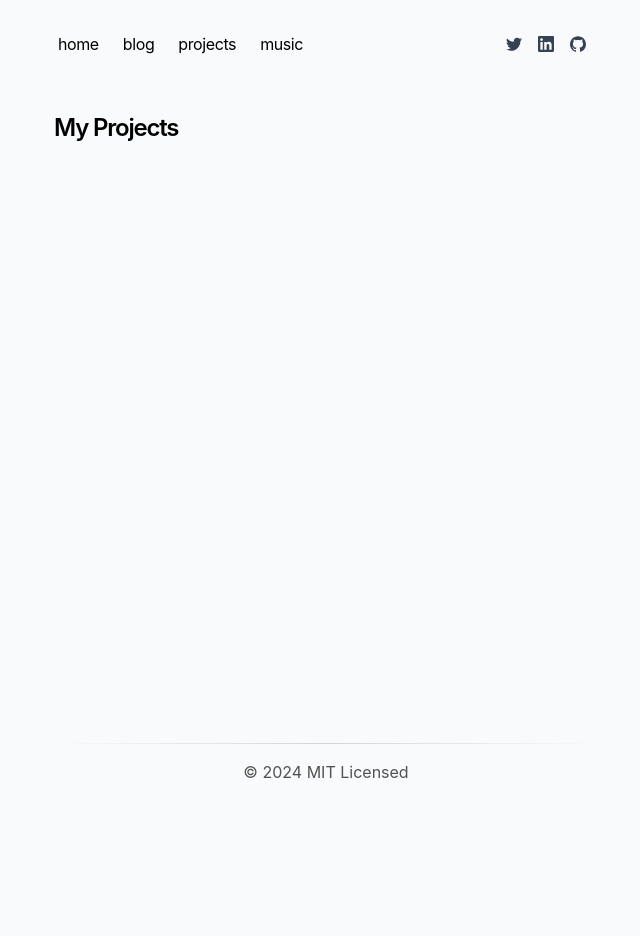
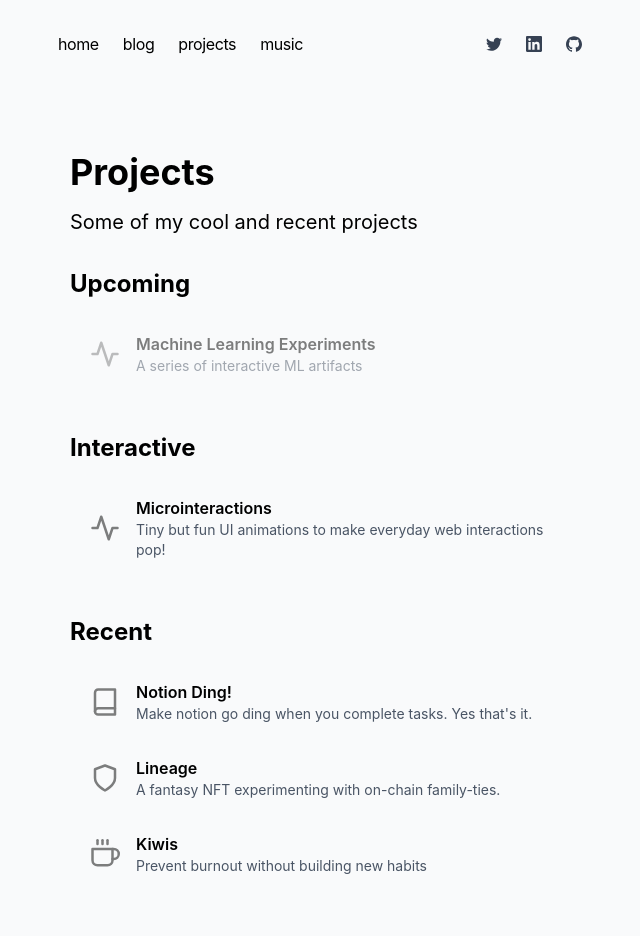
Before and after one commit to lucasdellabella/lucasdellabella.com-next, a Next.js app: page /projects in a window 1280 px wide. Shown: the top 936 px of the page, without its empty margins (314-954 px from the left). Before the commit the page ends 800 px from the top, so only its background shows below. Built offline with nearby package versions, Linux system fonts and the light colour scheme.

Commit message:
Add projects page

```diff
--- /dev/null
+++ b/app/components/list-projects.tsx
@@ -0,0 +1,75 @@
+// components/ListProjects.tsx
+import React from "react";
+import { IconType } from "react-icons";
+import {
+  FiActivity,
+  FiBook,
+  FiCoffee,
+  FiShield,
+  FiUsers,
+} from "react-icons/fi";
+import HoverEffect from "./ui/hover-effect";
+
+interface Project {
+  name: string;
+  link?: string;
+  desc: string;
+  icon: string;
+}
+
+interface ListProjectsProps {
+  projects: Record<string, Project[]>;
+}
+
+const iconMap: Record<string, IconType> = {
+  robot: FiActivity,
+  sparkle: FiActivity,
+  "book-open": FiBook,
+  shield: FiShield,
+  users: FiUsers,
+  toast: FiCoffee,
+  fruit: FiCoffee, // Using coffee icon as a placeholder for fruit
+};
+
+const ListProjects: React.FC<ListProjectsProps> = ({ projects }) => {
+  return (
+    <>
+      {Object.entries(projects).map(([key, items]) => (
+        <div key={key} className="mb-10">
+          <h4 className="text-2xl font-bold mb-4">{key}</h4>
+          <div className="grid grid-cols-1">
+            {items.map((item, idx) => {
+              const Icon = iconMap[item.icon] || FiCoffee;
+              return (
+                <HoverEffect>
+                  <a
+                    key={idx}
+                    href={item.link}
+                    target="_blank"
+                    rel="noopener noreferrer"
+                    className={`flex items-center py-1 px-2 rounded-lg transition-colors ${
+                      item.link
+                        ? "cursor-pointer"
+                        : "opacity-50 cursor-not-allowed"
+                    }`}
+                    title={item.name}
+                  >
+                    <div className="mr-4">
+                      <Icon className="text-3xl opacity-50" />
+                    </div>
+                    <div>
+                      <div className="font-semibold">{item.name}</div>
+                      <div className="text-sm text-gray-600">{item.desc}</div>
+                    </div>
+                  </a>
+                </HoverEffect>
+              );
+            })}
+          </div>
+        </div>
+      ))}
+    </>
+  );
+};
+
+export default ListProjects;
--- a/app/components/posts.tsx
+++ b/app/components/posts.tsx
@@ -1,5 +1,6 @@
 import { formatDate, getBlogPosts } from "app/blog/utils";
 import Link from "next/link";
+import HoverEffect from "./ui/hover-effect";
 
 export function BlogPosts() {
   let allBlogs = getBlogPosts();
@@ -16,11 +17,13 @@ export function BlogPosts() {
           return 1;
         })
         .map((post) => (
+          <div className="-mx-3">
             <Link
               key={post.slug}
-            className="flex flex-col space-y-1 mx-0 py-2 hover:-mx-2 hover:px-2 transition-all outline-white hover:outline-gray-600 hover:outline dark:outline-black dark:hover:outline-gray-400 dark:hover:outline hover:text-neutral-800 dark:hover:text-neutral-200"
+              className="flex flex-col space-y-1 overflow-hidden"
               href={`/blog/${post.slug}`}
             >
+              <HoverEffect>
                 <div className="w-full flex flex-col md:flex-row space-x-0">
                   <p className="text-neutral-600 dark:text-neutral-400 min-w-[150px] w-[150px] tabular-nums">
                     {formatDate(post.metadata.publishedAt, false)}
@@ -29,7 +32,9 @@ export function BlogPosts() {
                     {post.metadata.title}
                   </p>
                 </div>
+              </HoverEffect>
             </Link>
+          </div>
         ))}
     </div>
   );
--- a/app/components/social-icons/index.tsx
+++ b/app/components/social-icons/index.tsx
@@ -1,3 +1,4 @@
+import HoverEffect from "../ui/hover-effect";
 import {
   Exercism,
   Github,
@@ -41,8 +42,9 @@ const SocialIcon = ({ kind, href, size = 8 }: SocialIconProps) => {
   const SocialSvg = components[kind];
 
   return (
+    <HoverEffect>
       <a
-      className="text-sm text-gray-700 dark:text-gray-300 transition-all py-2 mx-2 hover:mx-0 hover:p-2 outline-white hover:outline-gray-600 hover:outline dark:outline-black dark:hover:outline-gray-400 dark:hover:outline"
+        className="text-sm text-gray-700 dark:text-gray-300"
         target="_blank"
         rel="noopener noreferrer"
         href={href}
@@ -52,6 +54,7 @@ const SocialIcon = ({ kind, href, size = 8 }: SocialIconProps) => {
           className={`fill-current text-text hover:text-pink h-${size} w-${size}`}
         />
       </a>
+    </HoverEffect>
   );
 };
 
--- /dev/null
+++ b/app/components/ui/hover-effect.tsx
@@ -0,0 +1,11 @@
+import { ReactNode } from "react";
+
+const HoverEffect = ({ children }: { children: ReactNode }) => {
+  return (
+    <div className="transition-all outline-white hover:outline-gray-600 hover:outline dark:outline-black dark:hover:outline-gray-400 dark:hover:outline hover:text-neutral-800 dark:hover:text-neutral-200 py-2 my-1 mx-3 hover:mx-1 hover:px-2">
+      {children}
+    </div>
+  );
+};
+
+export default HoverEffect;
--- a/app/projects/page.tsx
+++ b/app/projects/page.tsx
@@ -3,12 +3,68 @@ export const metadata = {
   description: "Check out my projects",
 };
 
-export default function Page() {
+import ListProjects from "../components/list-projects";
+
+export default function ProjectsPage() {
+  const projects = {
+    Upcoming: [
+      {
+        name: "Machine Learning Experiments",
+        desc: "A series of interactive ML artifacts",
+        icon: "robot",
+      },
+    ],
+    Interactive: [
+      {
+        name: "Microinteractions",
+        link: "https://lucasdellabella.com/microinteractions",
+        desc: "Tiny but fun UI animations to make everyday web interactions pop!",
+        icon: "sparkle",
+      },
+    ],
+    Recent: [
+      {
+        name: "Notion Ding!",
+        link: "https://chrome.google.com/webstore/detail/notion-ding/joikmdcpokdfcmocfafpmbailndkpjim",
+        desc: "Make notion go ding when you complete tasks. Yes that's it.",
+        icon: "book-open",
+      },
+      {
+        name: "Lineage",
+        link: "https://lineagenft.com",
+        desc: "A fantasy NFT experimenting with on-chain family-ties.",
+        icon: "shield",
+      },
+      {
+        name: "Kiwis",
+        link: "https://yourkiwis.com",
+        desc: "Prevent burnout without building new habits",
+        icon: "fruit",
+      },
+    ],
+    Old: [
+      {
+        name: "Solidify",
+        link: "#",
+        desc: "Wix-like builder for simple DAOs on Ethereum. Dead.",
+        icon: "users",
+      },
+      {
+        name: "Toast",
+        link: "https://play.google.com/store/apps/details?id=com.kopdb.toast",
+        desc: "Flick toast. Listen to adorable screams of terror.",
+        icon: "toast",
+      },
+    ],
+  };
+
   return (
-    <section>
-      <h1 className="font-semibold text-2xl mb-8 tracking-tighter">
-        My Projects
-      </h1>
-    </section>
+    <div className="container mx-auto px-4">
+      <main className="py-10">
+        <h1 className="text-4xl font-bold mb-4">Projects</h1>
+        <p className="text-xl mb-8">Some of my cool and recent projects</p>
+        <ListProjects projects={projects} />
+      </main>
+    </div>
   );
 }
--- a/package.json
+++ b/package.json
@@ -20,6 +20,7 @@
     "postcss": "^8.4.35",
     "react": "18.2.0",
     "react-dom": "18.2.0",
+    "react-icons": "^5.3.0",
     "sugar-high": "^0.6.0",
     "tailwindcss": "4.0.0-alpha.13",
     "typescript": "5.3.3"
```
Also changed, not shown: 1 other file (tests, documents, lock files or other folders). Lines whose indentation alone changed are shown as unchanged.
